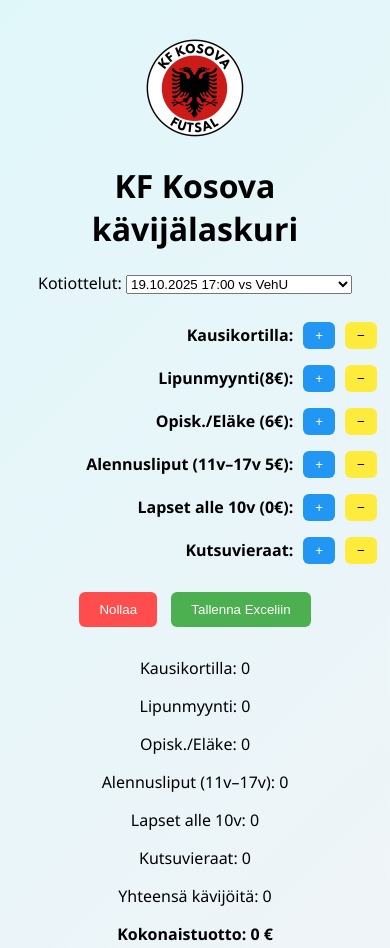
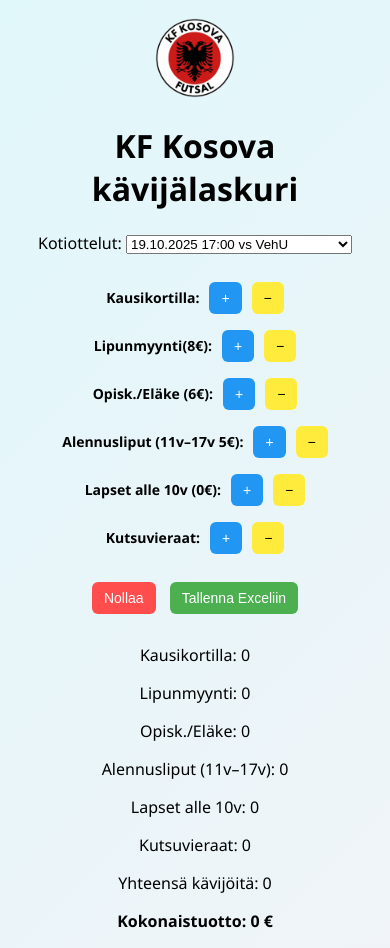
Before and after one commit to bujars81/laskuri, a plain HTML site: page kf_kosovalaskin/index.html in a window 390 px wide. Shown: the top 948 px of the page. Drawn offline with Linux system fonts and the light colour scheme.

Commit message:
Update styles.css

```diff
--- a/kf_kosovalaskin/styles.css
+++ b/kf_kosovalaskin/styles.css
@@ -97,3 +97,21 @@ button.save:hover {
 .results {
   margin-top: 30px;
 }
+
+@media (max-width: 600px) {
+    body {
+        padding: 10px;
+    }
+    .counter-row span {
+        min-width: auto;
+        font-size: 14px;
+    }
+    button.plus, button.minus, button.reset, button.save {
+        padding: 8px 12px;
+        font-size: 14px;
+    }
+    .logo {
+        width: 80px;
+        height: 80px;
+    }
+}
```
